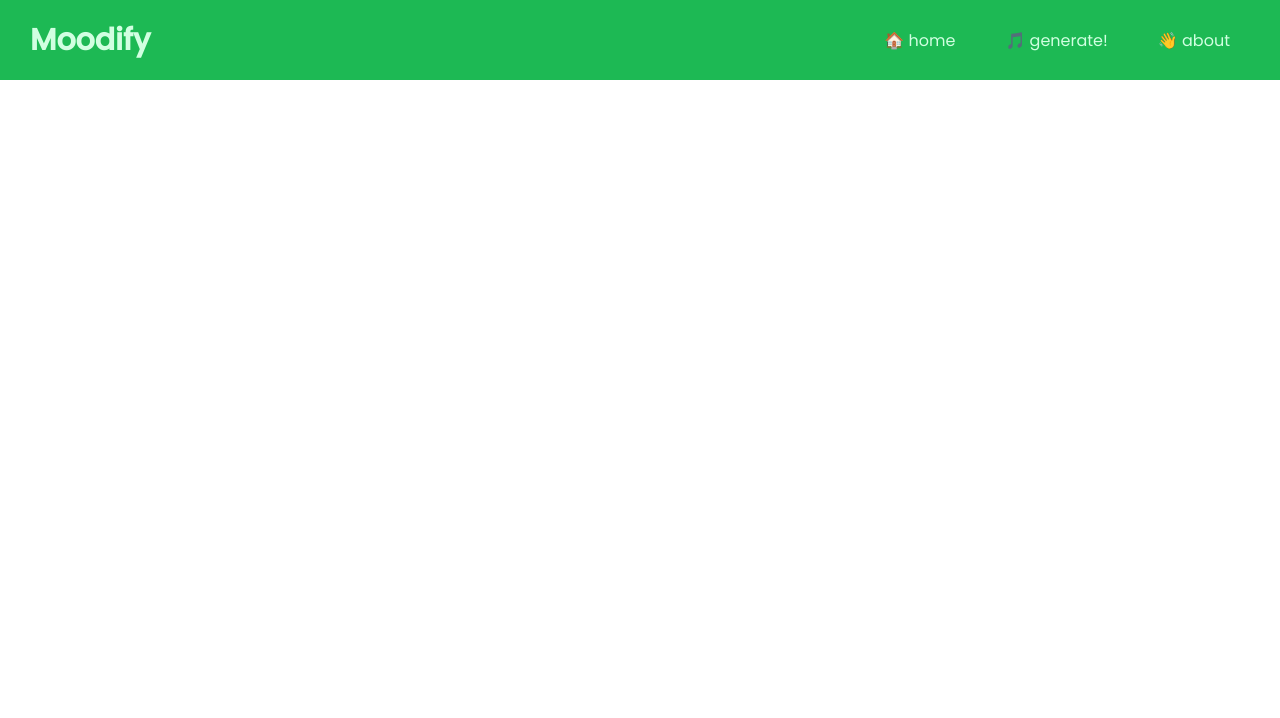
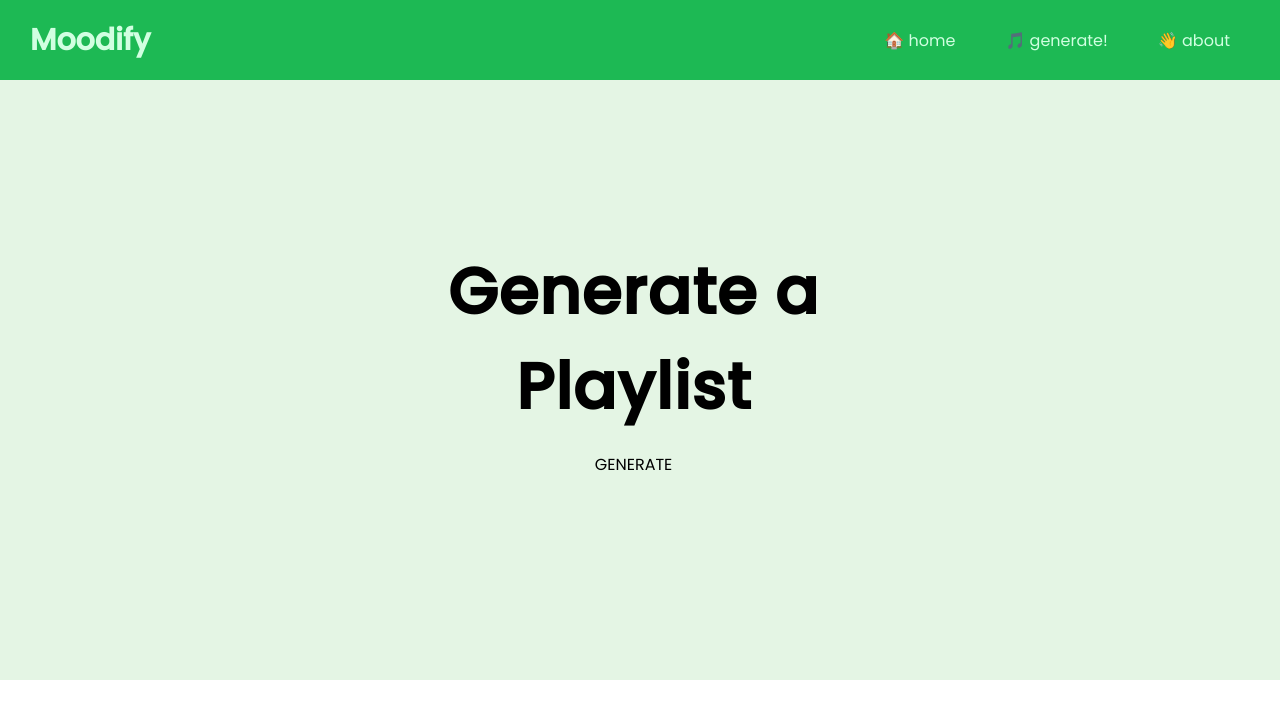
Before and after one commit to JensonChoi/moodify, a React (Create React App) app: page /generate in a window 1280 px wide. Shown: the top 718 px of the page. Built offline with nearby package versions, Linux system fonts and the light colour scheme.

Commit message:
Add full navbar functionality and scaffolding

```diff
--- a/src/App.js
+++ b/src/App.js
@@ -1,5 +1,7 @@
 import Navbar from'./components/Navbar';
-import Home from'./components/Home';
+import Home from'./pages/Home';
+import About from './pages/About';
+import Generate from './pages/Generate';
 import './App.css';
 import { BrowserRouter as Router, Route, Routes } from 'react-router-dom';
 
@@ -13,6 +15,8 @@ function App() {
       <div className='container'>
         <Routes>
           <Route exact path='/' element={<Home/>} />
+          <Route exact path='/generate' element={<Generate/>} />
+          <Route exact path='/about' element={<About/>} />
         </Routes>
       </div>
      </Router>
--- a/src/components/Navbar.js
+++ b/src/components/Navbar.js
@@ -12,10 +12,10 @@ function Navbar() {
       <Link className="nav-link right" to="/">
         🏠 home
       </Link>
-      <Link className="nav-link right" to="/">
+      <Link className="nav-link right" to="/generate">
         🎵 generate!
       </Link>
-      <Link className="nav-link right" to="/">
+      <Link className="nav-link right" to="/about">
         👋 about
       </Link>
     </div>
--- /dev/null
+++ b/src/pages/About.js
@@ -0,0 +1,18 @@
+import React from "react";
+import '../styles/About.css';
+import '../styles/global.css';
+
+function About() {
+    return (
+        <div className="home-page">
+            <div className="main-section">
+                <h1 className="heading">About Us</h1>
+                <div className="desc">
+                    Welcome to Moodify, a web application that generates a Spotify playlist based on how you're feeling.
+                </div>
+            </div>
+        </div>
+    );
+}
+
+export default About;
--- /dev/null
+++ b/src/pages/Generate.js
@@ -0,0 +1,18 @@
+import React from "react";
+import '../styles/Generate.css';
+import '../styles/global.css';
+
+function Generate() {
+    return (
+        <div className="home-page">
+            <div className="main-section">
+                <h1 className="heading">Generate a Playlist</h1>
+                <div className="desc">
+                    GENERATE
+                </div>
+            </div>
+        </div>
+    );
+}
+
+export default Generate;
--- a/src/components/Home.js
+++ b/src/pages/Home.js
@@ -1,7 +1,7 @@
 import React from "react";
 import '../styles/Home.css';
 import '../styles/global.css';
-import Button from './Button';
+import Button from '../components/Button';
 
 function Home() {
     return (
--- a/src/styles/Home.css
+++ b/src/styles/Home.css
@@ -7,7 +7,7 @@
 .main-section {
     padding-top: 9.5%;
     width: 35%;
-    padding-left: 31.5%;
+    padding-left: 32%;
 }
 
 .heading {
```
Also changed, not shown: src/styles/About.css (added), src/styles/Generate.css (added).
